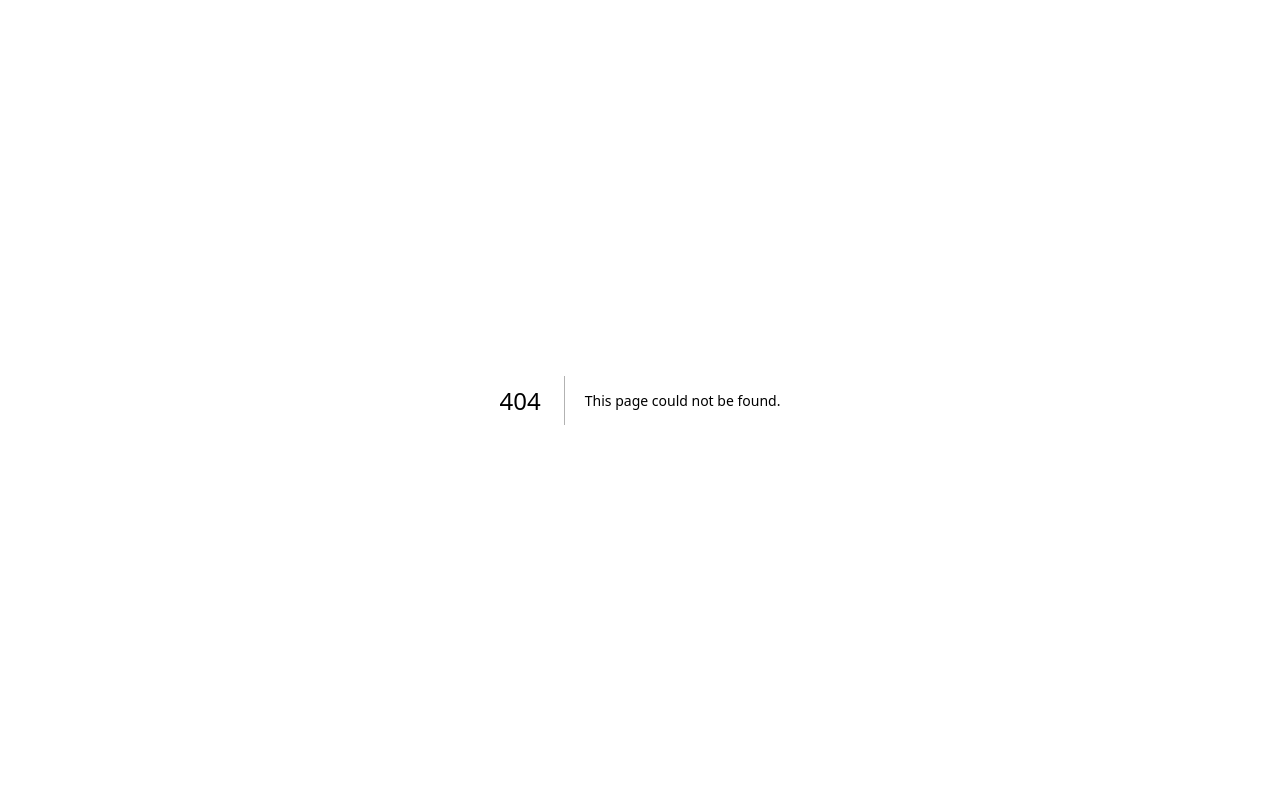
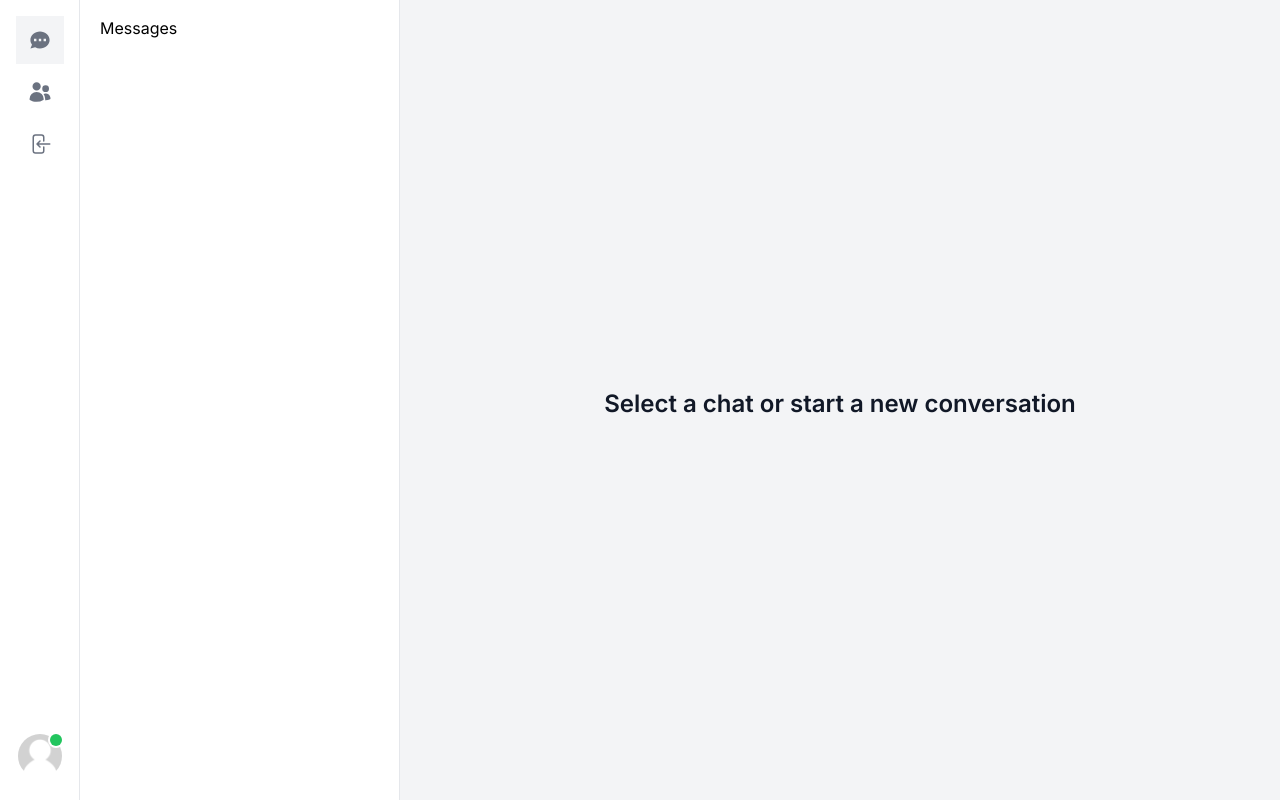
Before and after one commit to JwaSangHeon/Next-Messenger-clone, a Next.js app: page /conversations in a window 1280 px wide. Before the commit this address had no page. Built offline with nearby package versions, Linux system fonts and the light colour scheme; no server answers.

Commit message:
대화 제작중

```diff
--- /dev/null
+++ b/app/actions/getConversations.ts
@@ -0,0 +1,37 @@
+import prisma from "@/app/libs/prismadb";
+import getCurrentUser from "./getCurrentUser";
+
+const getConversations = async () => {
+  const currentUser = await getCurrentUser();
+
+  if (!currentUser?.id) {
+    return [];
+  }
+  try {
+    const conversations = await prisma.conversation.findMany({
+      orderBy: {
+        lastMessageAt: "desc",
+      },
+      where: {
+        userIds: {
+          has: currentUser.id,
+        },
+      },
+      include: {
+        users: true,
+        messages: {
+          include: {
+            sender: true,
+            seen: true,
+          },
+        },
+      },
+    });
+
+    return conversations;
+  } catch (error: any) {
+    return [];
+  }
+};
+
+export default getConversations;
--- /dev/null
+++ b/app/conversations/components/ConversationList.tsx
@@ -0,0 +1,47 @@
+"use client";
+
+import useConversation from "@/app/hooks/useConversation";
+import { FullConversationType } from "@/app/types";
+import clsx from "clsx";
+import { useRouter } from "next/navigation";
+import { useState } from "react";
+
+interface ConversationListProps {
+  initialItems: FullConversationType[];
+}
+
+const ConversationList: React.FC<ConversationListProps> = ({
+  initialItems,
+}) => {
+  const [items, setItems] = useState(initialItems);
+  const router = useRouter();
+
+  const { conversationId, isOpen } = useConversation();
+  return (
+    <aside
+      className={clsx(
+        `
+        fixed
+        inset-y-0
+        pb-20
+        lg:pb-0
+        lg:left-20
+        lg:w-80
+        lg:block
+        overflow-y-auto
+        border-r
+        border-gray-200
+      `,
+        isOpen ? "hidden" : "block w-full left-0"
+      )}
+    >
+      <div className="px-5">
+        <div className="flex justify-between mb-4 pt-4">
+          <div>Messages</div>
+        </div>
+      </div>
+    </aside>
+  );
+};
+
+export default ConversationList;
--- /dev/null
+++ b/app/conversations/layout.tsx
@@ -0,0 +1,20 @@
+import getConversations from "../actions/getConversations";
+import Sidebar from "../components/sidebar/Sidebar";
+import ConversationList from "./components/ConversationList";
+
+export default async function ConversationsLayout({
+  children,
+}: {
+  children: React.ReactNode;
+}) {
+  const conversations = await getConversations();
+
+  return (
+    <Sidebar>
+      <div className="h-full">
+        <ConversationList initialItems={conversations} />
+        {children}
+      </div>
+    </Sidebar>
+  );
+}
--- /dev/null
+++ b/app/conversations/page.tsx
@@ -0,0 +1,24 @@
+"use client";
+
+import clsx from "clsx";
+import useConversation from "../hooks/useConversation";
+import EmptyState from "../components/EmptyState";
+
+const Home = () => {
+  const { isOpen } = useConversation();
+
+  return (
+    <div
+      className={clsx(
+        `
+        lg:pl-80 h-full lg:block
+      `,
+        isOpen ? "block" : "hidden"
+      )}
+    >
+      <EmptyState />
+    </div>
+  );
+};
+
+export default Home;
--- /dev/null
+++ b/app/types/index.ts
@@ -0,0 +1,11 @@
+import { Conversation, Message, User } from "@prisma/client";
+
+export type FullMessageType = Message & {
+  sender: User;
+  seen: User[];
+};
+
+export type FullConversationType = Conversation & {
+  users: User[];
+  messages: FullMessageType[];
+};
```
